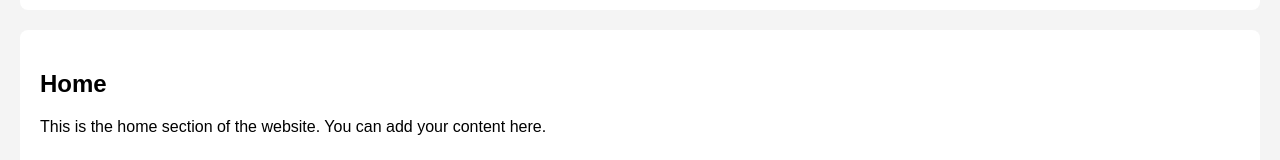
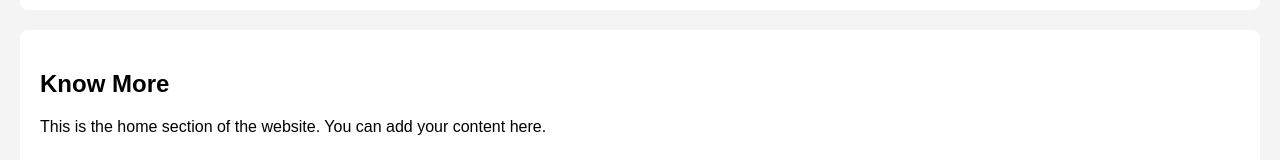
Before and after one commit to bhushanbharat05/CI-CD-pipeline-project02, a plain HTML site: page index.html in a window 1280 px wide. Shown: the part 298-458 px from the top of the page. Drawn offline with Linux system fonts and the light colour scheme.

Commit message:
know more added in index.html

```diff
--- a/index.html
+++ b/index.html
@@ -64,7 +64,7 @@
 </section>
 
 <section id="know more">
-    <h2>Home</h2>
+    <h2>Know More</h2>
     <p>This is the home section of the website. You can add your content here.</p>
 </section>
 
```
